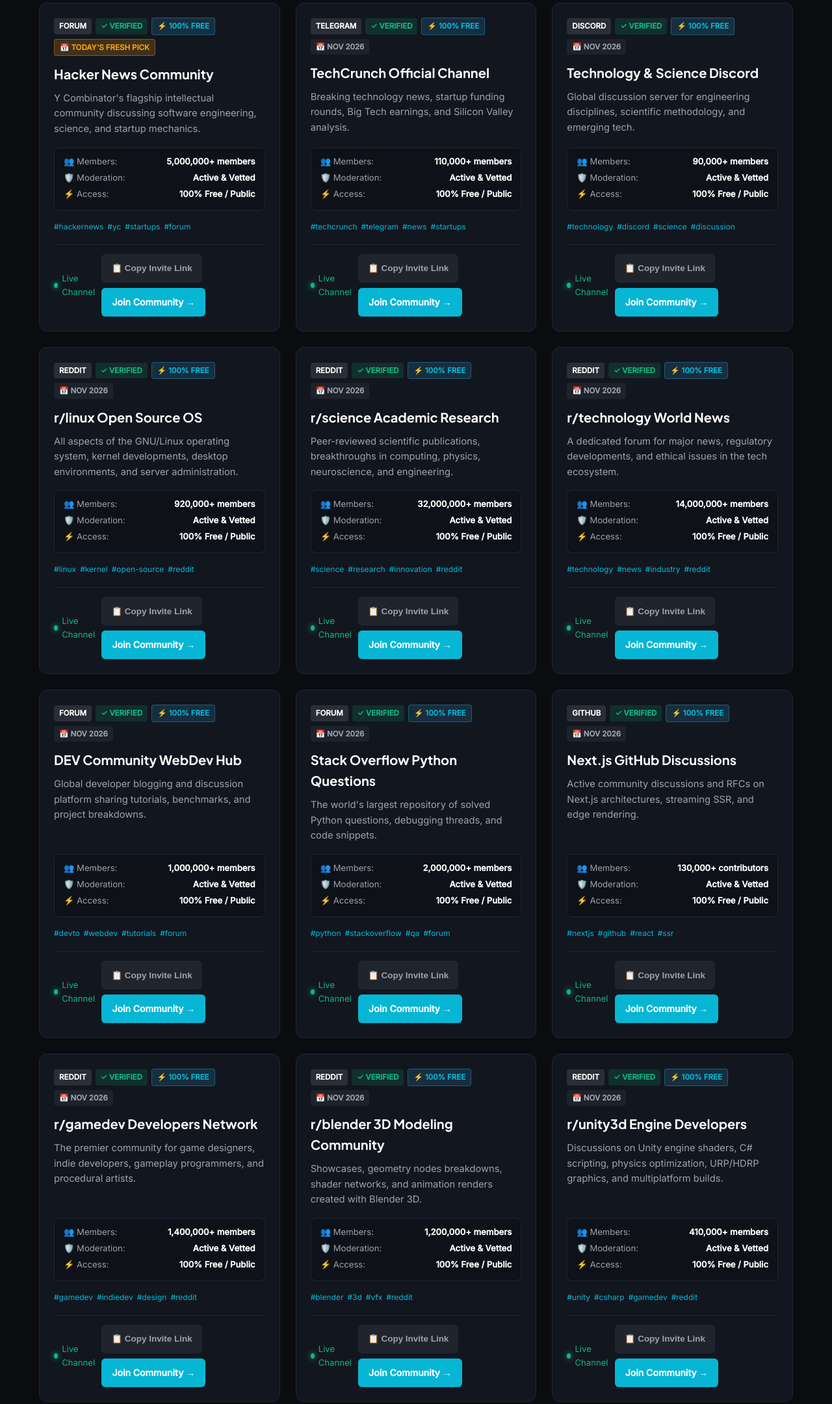
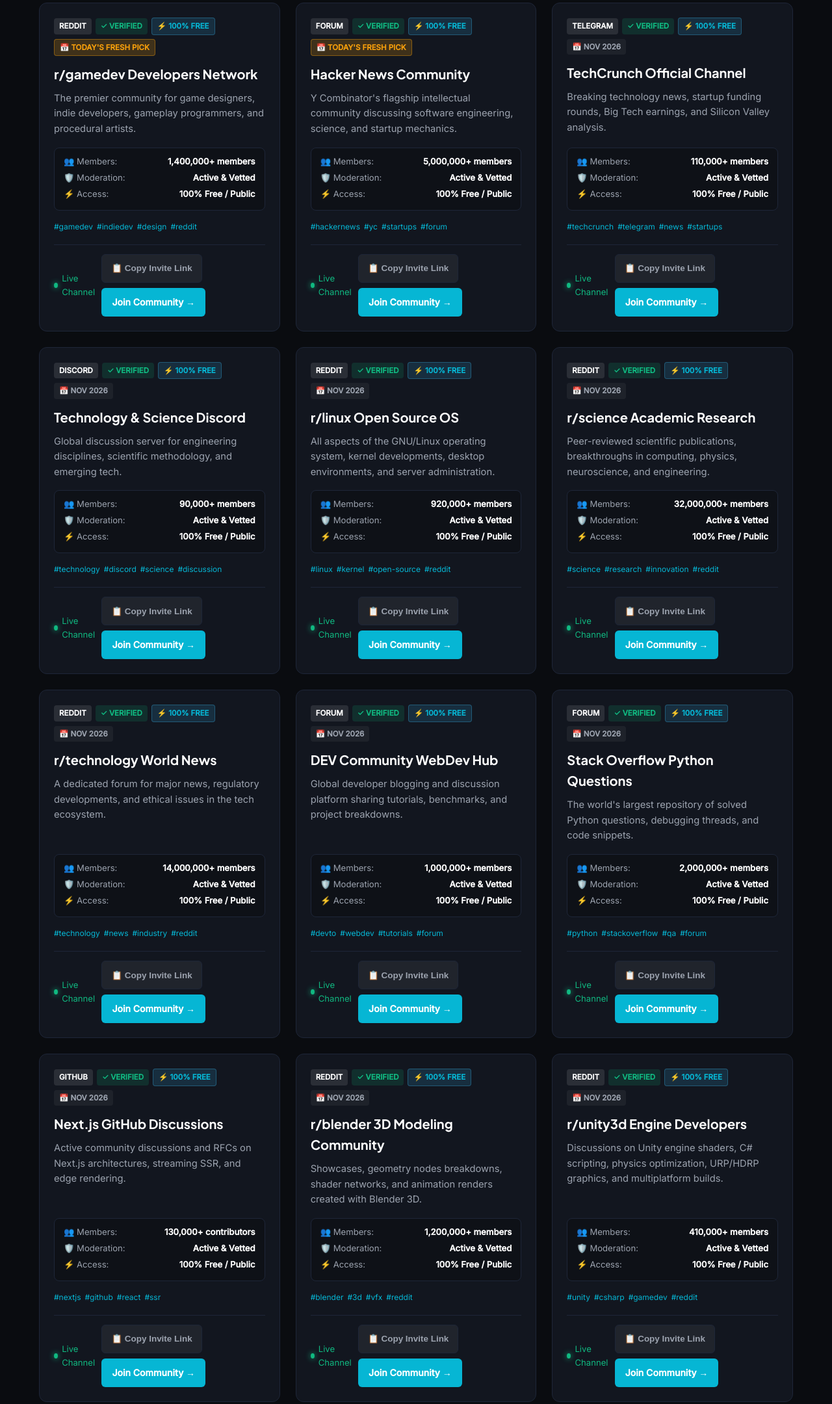
Before and after one commit to jibranpcccc/nextgen-frontend-webgl-3d-hub, a plain HTML site: page index.html in a window 1280 px wide. Shown: the part 1231-3391 px from the top of the page at 65% size. Drawn offline with Linux system fonts and the light colour scheme.

Commit message:
feat(replenishment): fresh community links added - 2026-11-18 [skip ci]

```diff
--- a/index.html
+++ b/index.html
@@ -148,72 +148,72 @@
           {
             "@type": "ListItem",
             "position": 1,
+            "name": "r/gamedev Developers Network",
+            "description": "The premier community for game designers, indie developers, gameplay programmers, and procedural artists.",
+            "url": "https://www.reddit.com/r/gamedev/"
+          },
+          {
+            "@type": "ListItem",
+            "position": 2,
             "name": "Hacker News Community",
             "description": "Y Combinator's flagship intellectual community discussing software engineering, science, and startup mechanics.",
             "url": "https://news.ycombinator.com"
           },
           {
             "@type": "ListItem",
-            "position": 2,
+            "position": 3,
             "name": "TechCrunch Official Channel",
             "description": "Breaking technology news, startup funding rounds, Big Tech earnings, and Silicon Valley analysis.",
             "url": "https://t.me/techcrunch"
           },
           {
             "@type": "ListItem",
-            "position": 3,
+            "position": 4,
             "name": "Technology & Science Discord",
             "description": "Global discussion server for engineering disciplines, scientific methodology, and emerging tech.",
             "url": "https://discord.gg/tech"
           },
           {
             "@type": "ListItem",
-            "position": 4,
+            "position": 5,
             "name": "r/linux Open Source OS",
             "description": "All aspects of the GNU/Linux operating system, kernel developments, desktop environments, and server administration.",
             "url": "https://www.reddit.com/r/linux/"
           },
           {
             "@type": "ListItem",
-            "position": 5,
+            "position": 6,
             "name": "r/science Academic Research",
             "description": "Peer-reviewed scientific publications, breakthroughs in computing, physics, neuroscience, and engineering.",
             "url": "https://www.reddit.com/r/science/"
           },
           {
             "@type": "ListItem",
-            "position": 6,
+            "position": 7,
             "name": "r/technology World News",
             "description": "A dedicated forum for major news, regulatory developments, and ethical issues in the tech ecosystem.",
             "url": "https://www.reddit.com/r/technology/"
           },
           {
             "@type": "ListItem",
-            "position": 7,
+            "position": 8,
             "name": "DEV Community WebDev Hub",
             "description": "Global developer blogging and discussion platform sharing tutorials, benchmarks, and project breakdowns.",
             "url": "https://dev.to/t/webdev"
           },
           {
             "@type": "ListItem",
-            "position": 8,
+            "position": 9,
             "name": "Stack Overflow Python Questions",
             "description": "The world's largest repository of solved Python questions, debugging threads, and code snippets.",
             "url": "https://stackoverflow.com/questions/tagged/python"
           },
           {
             "@type": "ListItem",
-            "position": 9,
+            "position": 10,
             "name": "Next.js GitHub Discussions",
             "description": "Active community discussions and RFCs on Next.js architectures, streaming SSR, and edge rendering.",
             "url": "https://github.com/vercel/next.js/discussions"
-          },
-          {
-            "@type": "ListItem",
-            "position": 10,
-            "name": "r/gamedev Developers Network",
-            "description": "The premier community for game designers, indie developers, gameplay programmers, and procedural artists.",
-            "url": "https://www.reddit.com/r/gamedev/"
           },
           {
             "@type": "ListItem",
@@ -617,7 +617,31 @@
         </div>
         <div id="vetted-communities" class="grid">
 
-        <div id="community-card-1" class="card" data-platform="forum" data-category="computer science & startups">
+        <div id="community-card-1" class="card" data-platform="reddit" data-category="game development">
+            <div class="card-header">
+                <span class="badge badge-platform">Reddit</span>
+                <span class="badge badge-verified">✓ Verified</span>
+                <span class="badge badge-free">⚡ 100% Free</span>
+                <span class="badge badge-date" style="background: rgba(245, 158, 11, 0.2); color: #f59e0b; border: 1px solid rgba(245, 158, 11, 0.4); font-weight: 700;">📅 Today's Fresh Pick</span>
+            </div>
+            <h3 class="card-title">r/gamedev Developers Network</h3>
+            <p class="card-desc">The premier community for game designers, indie developers, gameplay programmers, and procedural artists.</p>
+            <div class="spec-matrix">
+                <div class="spec-row"><span>👥 Members:</span> <strong>1,400,000+ members</strong></div>
+                <div class="spec-row"><span>🛡️ Moderation:</span> <strong>Active & Vetted</strong></div>
+                <div class="spec-row"><span>⚡ Access:</span> <strong>100% Free / Public</strong></div>
+            </div>
+            <div class="tags-row"><span class="tag">#gamedev</span><span class="tag">#indiedev</span><span class="tag">#design</span><span class="tag">#reddit</span></div>
+            <div class="card-footer">
+                <span class="activity-pulse"><span class="pulse-dot"></span> Live Channel</span>
+                <div class="card-actions">
+                    <button class="btn-copy-invite" onclick="copyInviteLink(event, 'https://www.reddit.com/r/gamedev/')">📋 Copy Invite Link</button>
+                    <a href="https://www.reddit.com/r/gamedev/" target="_blank" rel="noopener noreferrer" class="btn-join">Join Community →</a>
+                </div>
+            </div>
+        </div>
+
+        <div id="community-card-2" class="card" data-platform="forum" data-category="computer science & startups">
             <div class="card-header">
                 <span class="badge badge-platform">Forum</span>
                 <span class="badge badge-verified">✓ Verified</span>
@@ -641,7 +665,7 @@
             </div>
         </div>
 
-        <div id="community-card-2" class="card" data-platform="telegram" data-category="tech news">
+        <div id="community-card-3" class="card" data-platform="telegram" data-category="tech news">
             <div class="card-header">
                 <span class="badge badge-platform">Telegram</span>
                 <span class="badge badge-verified">✓ Verified</span>
@@ -665,7 +689,7 @@
             </div>
         </div>
 
-        <div id="community-card-3" class="card" data-platform="discord" data-category="tech discussion">
+        <div id="community-card-4" class="card" data-platform="discord" data-category="tech discussion">
             <div class="card-header">
                 <span class="badge badge-platform">Discord</span>
                 <span class="badge badge-verified">✓ Verified</span>
@@ -689,7 +713,7 @@
             </div>
         </div>
 
-        <div id="community-card-4" class="card" data-platform="reddit" data-category="linux & os">
+        <div id="community-card-5" class="card" data-platform="reddit" data-category="linux & os">
             <div class="card-header">
                 <span class="badge badge-platform">Reddit</span>
                 <span class="badge badge-verified">✓ Verified</span>
@@ -713,7 +737,7 @@
             </div>
         </div>
 
-        <div id="community-card-5" class="card" data-platform="reddit" data-category="science & innovation">
+        <div id="community-card-6" class="card" data-platform="reddit" data-category="science & innovation">
             <div class="card-header">
                 <span class="badge badge-platform">Reddit</span>
                 <span class="badge badge-verified">✓ Verified</span>
@@ -737,7 +761,7 @@
             </div>
         </div>
 
-        <div id="community-card-6" class="card" data-platform="reddit" data-category="tech news">
+        <div id="community-card-7" class="card" data-platform="reddit" data-category="tech news">
             <div class="card-header">
                 <span class="badge badge-platform">Reddit</span>
                 <span class="badge badge-verified">✓ Verified</span>
@@ -761,7 +785,7 @@
             </div>
         </div>
 
-        <div id="community-card-7" class="card" data-platform="forum" data-category="web development">
+        <div id="community-card-8" class="card" data-platform="forum" data-category="web development">
             <div class="card-header">
                 <span class="badge badge-platform">Forum</span>
                 <span class="badge badge-verified">✓ Verified</span>
@@ -785,7 +809,7 @@
             </div>
         </div>
 
-        <div id="community-card-8" class="card" data-platform="forum" data-category="python development">
+        <div id="community-card-9" class="card" data-platform="forum" data-category="python development">
             <div class="card-header">
                 <span class="badge badge-platform">Forum</span>
                 <span class="badge badge-verified">✓ Verified</span>
@@ -809,7 +833,7 @@
             </div>
         </div>
 
-        <div id="community-card-9" class="card" data-platform="github" data-category="frontend engineering">
+        <div id="community-card-10" class="card" data-platform="github" data-category="frontend engineering">
             <div class="card-header">
                 <span class="badge badge-platform">GitHub</span>
                 <span class="badge badge-verified">✓ Verified</span>
@@ -829,30 +853,6 @@
                 <div class="card-actions">
                     <button class="btn-copy-invite" onclick="copyInviteLink(event, 'https://github.com/vercel/next.js/discussions')">📋 Copy Invite Link</button>
                     <a href="https://github.com/vercel/next.js/discussions" target="_blank" rel="noopener noreferrer" class="btn-join">Join Community →</a>
-                </div>
-            </div>
-        </div>
-
-        <div id="community-card-10" class="card" data-platform="reddit" data-category="game development">
-            <div class="card-header">
-                <span class="badge badge-platform">Reddit</span>
-                <span class="badge badge-verified">✓ Verified</span>
-                <span class="badge badge-free">⚡ 100% Free</span>
-                <span class="badge badge-date">📅 Nov 2026</span>
-            </div>
-            <h3 class="card-title">r/gamedev Developers Network</h3>
-            <p class="card-desc">The premier community for game designers, indie developers, gameplay programmers, and procedural artists.</p>
-            <div class="spec-matrix">
-                <div class="spec-row"><span>👥 Members:</span> <strong>1,400,000+ members</strong></div>
-                <div class="spec-row"><span>🛡️ Moderation:</span> <strong>Active & Vetted</strong></div>
-                <div class="spec-row"><span>⚡ Access:</span> <strong>100% Free / Public</strong></div>
-            </div>
-            <div class="tags-row"><span class="tag">#gamedev</span><span class="tag">#indiedev</span><span class="tag">#design</span><span class="tag">#reddit</span></div>
-            <div class="card-footer">
-                <span class="activity-pulse"><span class="pulse-dot"></span> Live Channel</span>
-                <div class="card-actions">
-                    <button class="btn-copy-invite" onclick="copyInviteLink(event, 'https://www.reddit.com/r/gamedev/')">📋 Copy Invite Link</button>
-                    <a href="https://www.reddit.com/r/gamedev/" target="_blank" rel="noopener noreferrer" class="btn-join">Join Community →</a>
                 </div>
             </div>
         </div>
```
Also changed, not shown: data/groups.json (+20 -19 lines), feed.xml (+9 -9 lines).
